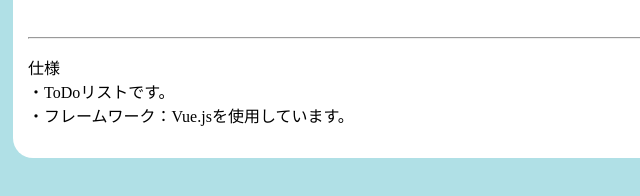
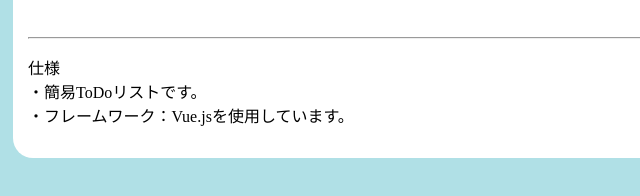
Before and after one commit to miolab/todo_vuejs, a plain HTML site: page index.html in a window 1280 px wide. Shown: the part 166-362 px from the top of the page, 0-640 px from the left. Drawn offline with nearby package versions, Linux system fonts and the light colour scheme.

Commit message:
Update index.html

```diff
--- a/index.html
+++ b/index.html
@@ -49,7 +49,7 @@
     <!-- note area -->
     <hr>
     <p>仕様<br>
-      ・ToDoリストです。<br>
+      ・簡易ToDoリストです。<br>
       ・フレームワーク：Vue.jsを使用しています。</p>
   </section>
 
```
